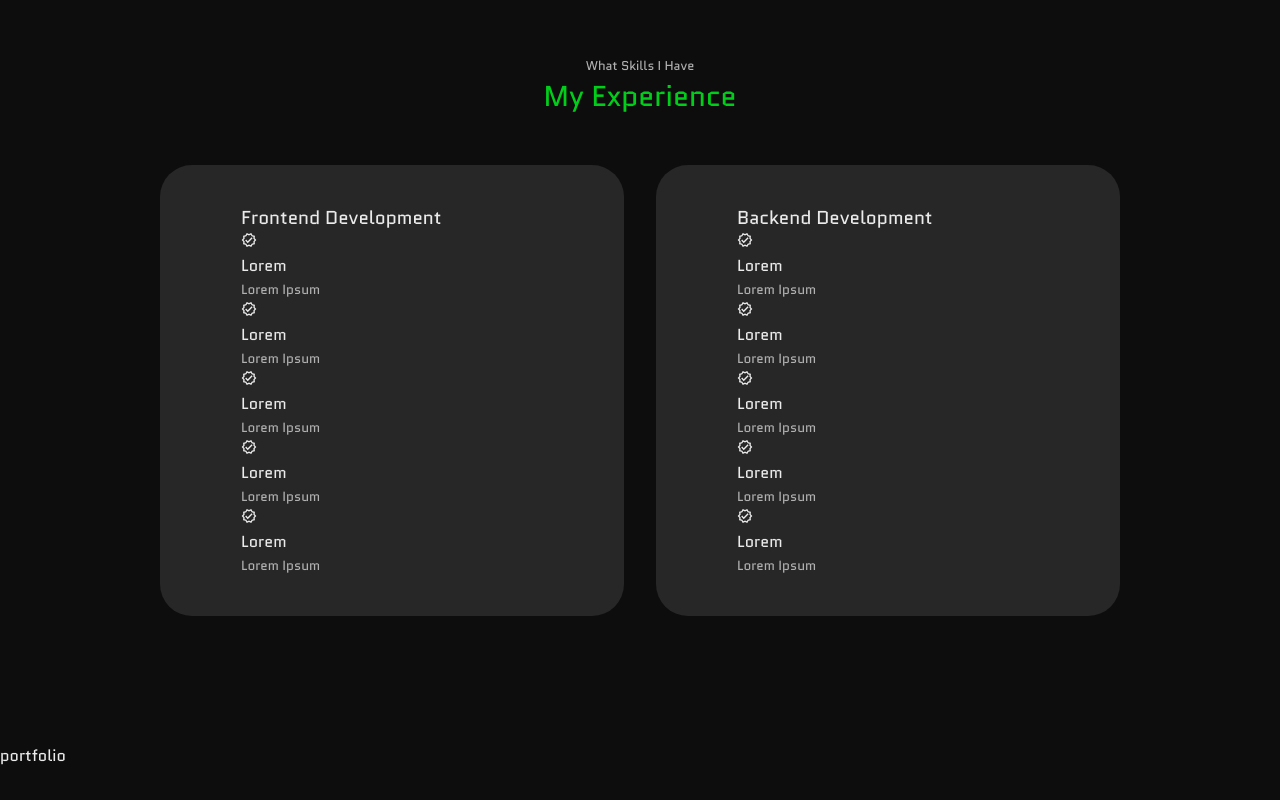
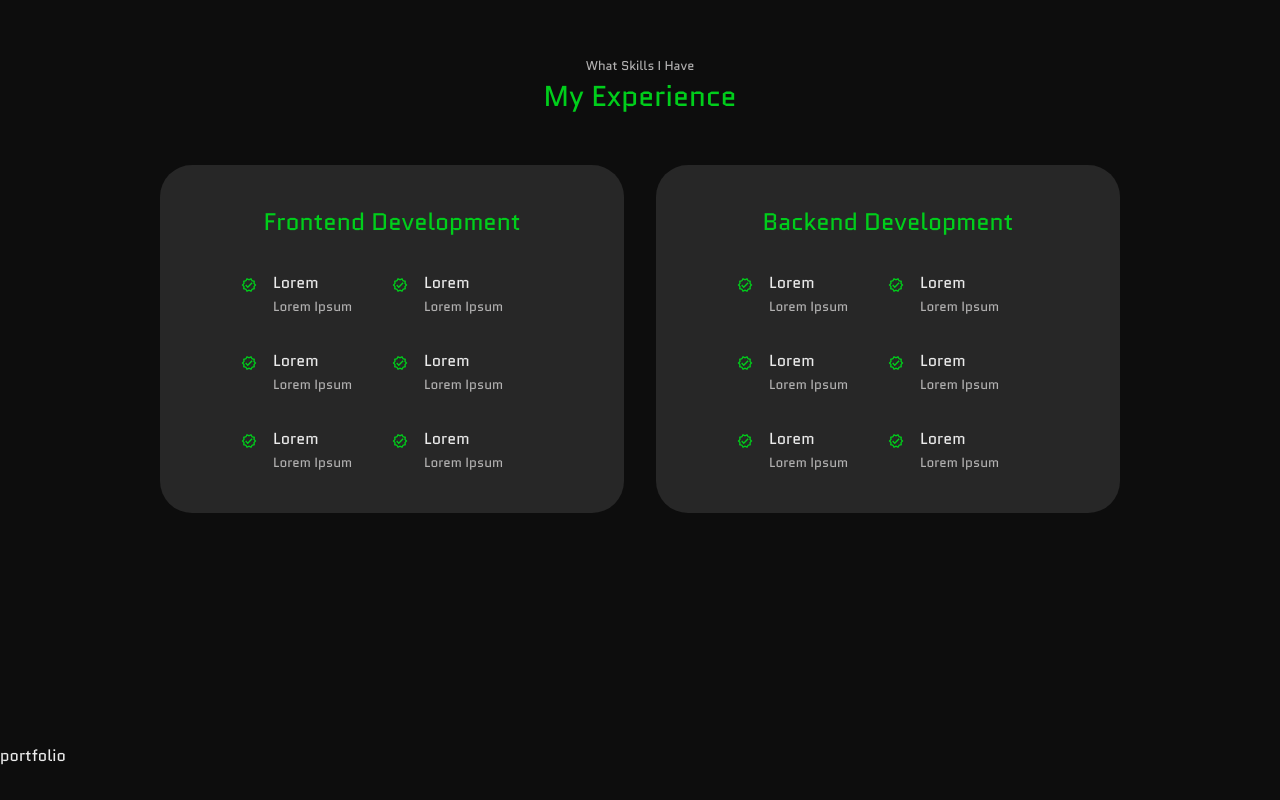
Before and after one commit to Theodoreprof/CV_website, a React (Create React App) app in the folder cv_website/: page / in a window 1280 px wide. Shown: the part 1560-2360 px from the top of the page. Built offline with nearby package versions, Linux system fonts and the light colour scheme.

Commit message:
skills_css

```diff
--- a/cv_website/src/components/experience/experience.css
+++ b/cv_website/src/components/experience/experience.css
@@ -9,4 +9,33 @@
     padding: 2.4rem 5rem;
     border-radius: 2rem;
     border: 1px solid transparent;
+    transition: var(--transition);
 }
+
+.experience__container > div:hover {
+    background: transparent;
+    border-color: var(--color-primary);
+}
+
+.experience__container > div h3{
+    text-align: center;
+    margin-bottom: 2rem;
+    color: var(--color-primary);
+    font-size: 1.5rem;
+}
+
+.experience__content {
+    display: grid;
+    grid-template-columns: 1fr 1fr;
+    row-gap: 2rem;
+}
+
+.experience__details {
+    display: flex;
+    gap: 1rem;
+}
+
+.experience__details-icon {
+    margin-top: 6px;
+    color: var(--color-primary);
+}
--- a/cv_website/src/components/experience/experience.jsx
+++ b/cv_website/src/components/experience/experience.jsx
@@ -14,29 +14,48 @@
             <h3>Frontend Development</h3>
             <div className='experience__content'>
               <article className='experience__details'>
-                <MdOutlineVerified />
+                <MdOutlineVerified className='experience__details-icon'/>
+                <div>
                   <h4>Lorem</h4>
                   <small className='text-light'>Lorem Ipsum</small>
+                </div>
               </article>
               <article className='experience__details'>
-                <MdOutlineVerified />
+              <MdOutlineVerified className='experience__details-icon'/>
+                <div>
                   <h4>Lorem</h4>
                   <small className='text-light'>Lorem Ipsum</small>
+                </div>
               </article>
               <article className='experience__details'>
-                <MdOutlineVerified />
+              <MdOutlineVerified className='experience__details-icon'/>
+                <div>
+                <div>
                   <h4>Lorem</h4>
                   <small className='text-light'>Lorem Ipsum</small>
+                </div>
+                </div>
               </article>
               <article className='experience__details'>
-                <MdOutlineVerified />
+              <MdOutlineVerified className='experience__details-icon'/>
+                <div>
                   <h4>Lorem</h4>
                   <small className='text-light'>Lorem Ipsum</small>
+                </div>
               </article>
               <article className='experience__details'>
-                <MdOutlineVerified />
+              <MdOutlineVerified className='experience__details-icon'/>
+                <div>
                   <h4>Lorem</h4>
                   <small className='text-light'>Lorem Ipsum</small>
+                </div>
+              </article>
+              <article className='experience__details'>
+              <MdOutlineVerified className='experience__details-icon'/>
+                <div>
+                  <h4>Lorem</h4>
+                  <small className='text-light'>Lorem Ipsum</small>
+                </div>
               </article>
             </div>
           </div>
@@ -44,29 +63,46 @@
           <h3>Backend Development</h3>
             <div className='experience__content'>
               <article className='experience__details'>
-                <MdOutlineVerified />
+              <MdOutlineVerified className='experience__details-icon'/>
+                <div>
                   <h4>Lorem</h4>
                   <small className='text-light'>Lorem Ipsum</small>
+                </div>
               </article>
               <article className='experience__details'>
-                <MdOutlineVerified />
+              <MdOutlineVerified className='experience__details-icon'/>
+                <div>
                   <h4>Lorem</h4>
                   <small className='text-light'>Lorem Ipsum</small>
+                </div>
               </article>
               <article className='experience__details'>
-                <MdOutlineVerified />
+              <MdOutlineVerified className='experience__details-icon'/>
+                <div>
                   <h4>Lorem</h4>
                   <small className='text-light'>Lorem Ipsum</small>
+                </div>
               </article>
               <article className='experience__details'>
-                <MdOutlineVerified />
+              <MdOutlineVerified className='experience__details-icon'/>
+                <div>
                   <h4>Lorem</h4>
                   <small className='text-light'>Lorem Ipsum</small>
+                </div>
               </article>
               <article className='experience__details'>
-                <MdOutlineVerified />
+              <MdOutlineVerified className='experience__details-icon'/>
+                <div>
                   <h4>Lorem</h4>
                   <small className='text-light'>Lorem Ipsum</small>
+                </div>
+              </article>
+              <article className='experience__details'>
+              <MdOutlineVerified className='experience__details-icon'/>
+                <div>
+                  <h4>Lorem</h4>
+                  <small className='text-light'>Lorem Ipsum</small>
+                </div>
               </article>
             </div>
           </div>
```
Lines whose indentation alone changed are shown as unchanged.
